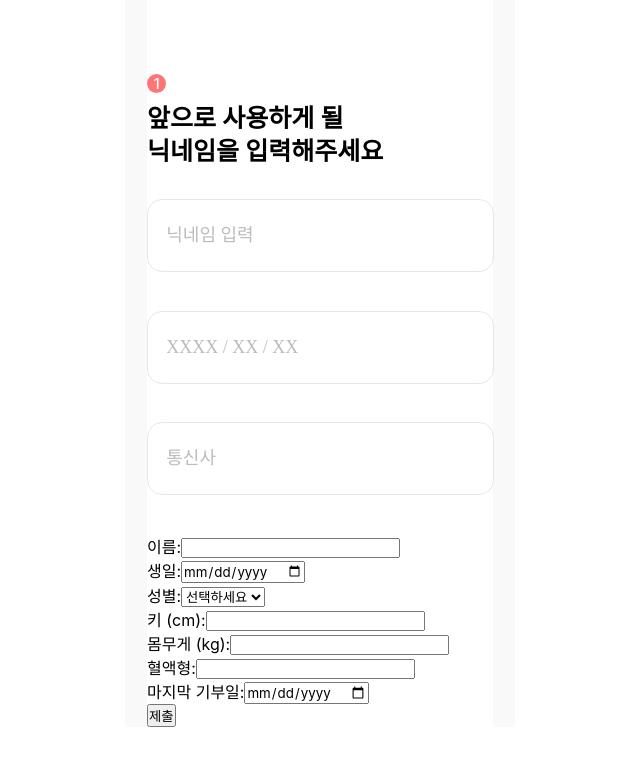
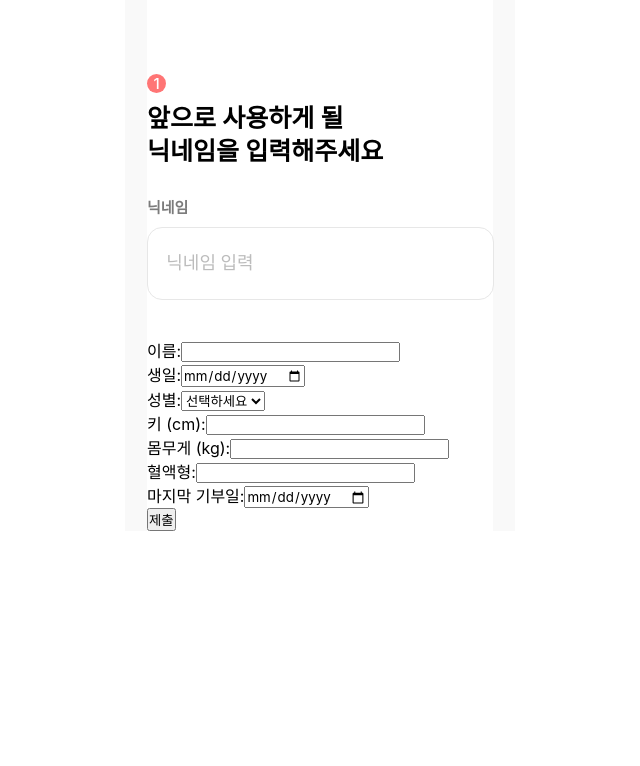
Before and after one commit to Club-PARD/PARD_4th_GwangGi_FE, a React (Create React App) app: page /test in a window 1280 px wide. Shown: the top 766 px of the page, without its empty margins (320-960 px from the left). Built offline with nearby package versions, Linux system fonts and the light colour scheme; sample sign-in values are in the browser's storage.

Commit message:
Fix: register Page edit

```diff
--- /dev/null
+++ b/src/Pages/RegisterPage/Components/SectionText.js
@@ -0,0 +1,11 @@
+import styled from "styled-components";
+
+export const SectionText = styled.text`
+  margin-bottom: 8px;
+  color: #7B7B7B;
+  font-family: "Pretendard Variable";
+  font-size: 15px;
+  font-style: normal;
+  font-weight: 600;
+  line-height: 130%; /* 19.5px */
+`;
--- a/src/Pages/RegisterPage/RegisterTest.js
+++ b/src/Pages/RegisterPage/RegisterTest.js
@@ -6,6 +6,7 @@ import { NumberEclipse } from "./Components/PageNum";
 import { GuideText } from "./Components/GuideText";
 import { TextBox } from "./Components/TextBox";
 import { DeleteBtn } from "./Components/DeleteBtn";
+import { SectionText } from "./Components/SectionText";
 
 import {handlePostRegister} from "../../API/LoginAPI";
 import {useNavigate} from "react-router-dom";
@@ -95,18 +96,13 @@ function RegisterPage() {
               앞으로 사용하게 될  <br/>
               닉네임을 입력해주세요
             </GuideText>
+            <SectionText>
+              닉네임
+            </SectionText>
             <TextBox
               placeholder={placeholderVisible ? "닉네임 입력" : ""}
             >
               { /*<DeleteBtn src = "/Img/RegisterPage/GrayDeleteBtn.png" alt = "삭제버튼" /> */}
-            </TextBox>
-            <TextBox
-              placeholder={placeholderVisible ? "XXXX / XX / XX" : ""}
-            >
-            </TextBox>
-            <TextBox
-              placeholder={placeholderVisible ? "통신사" : ""}
-            >
             </TextBox>
             <div>
                 <label>
```
